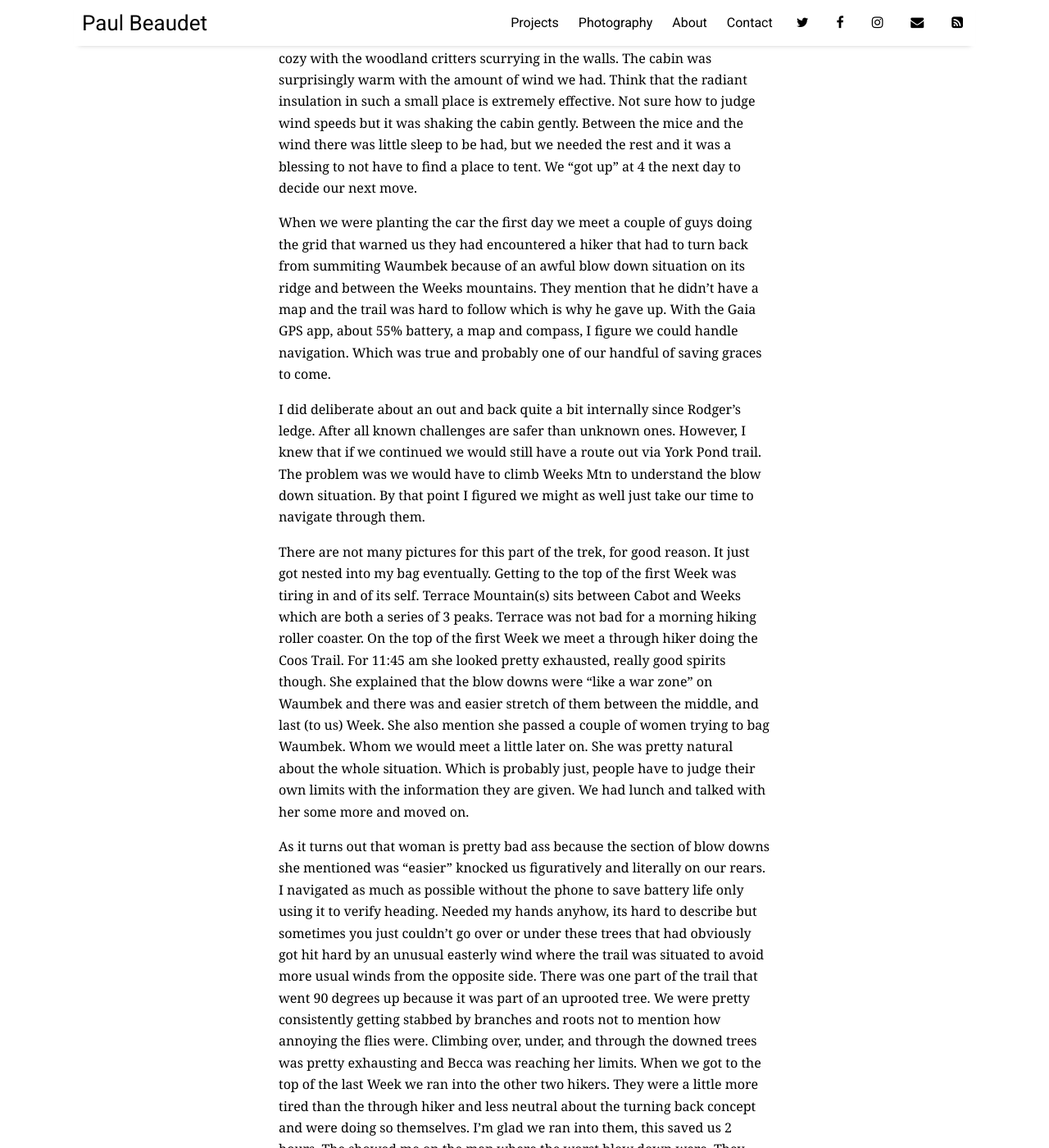
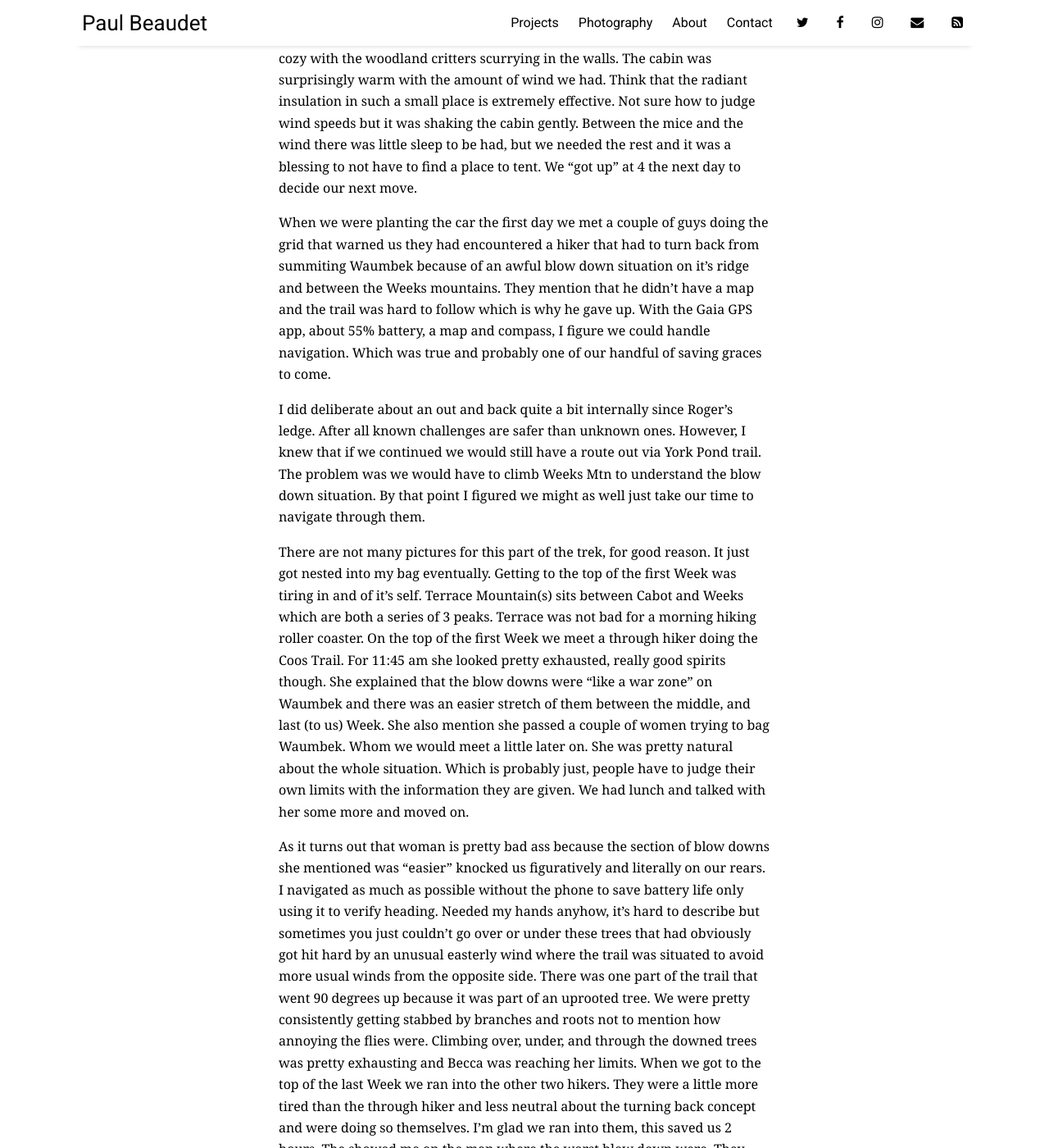
Before and after one commit to PaulBeaudet/paulbeaudet.github.io, a Jekyll site: the page built from _posts/2018-07-09-kilkenny-range.md, in a window 1280 px wide and 1400 px high, scrolled down 5313 px. Shown: the whole window at 82% size. Built offline with Jekyll 4.4.1, drawn with Linux system fonts in a browser that asks for light colours; nearby versions of some CDN libraries; some of the changed text lies outside the part shown.

Commit message:
Edits to kilkenny post

```diff
--- a/_posts/2018-07-09-kilkenny-range.md
+++ b/_posts/2018-07-09-kilkenny-range.md
@@ -23,11 +23,11 @@ The Hopyard trail cuts through the base of a box canyon. The moss and the ferns
 
 ![](/assets/img/hiking/kilkenny/P1140068.jpg)
 
-The trail is pretty rough in some of the lesser traveled areas on the way to Rodger's Ledge and Unknown Pond. There were occasional blow downs and climbing with larger packs wore on us a bit. Would have a picture from the top of Rodger's Ledge here but I was too busy realizing that book time was going to be wrong.
+The trail is pretty rough in some of the lesser traveled areas on the way to Roger's Ledge and Unknown Pond. There were occasional blow downs and climbing with larger packs wore on us a bit. Would have a picture from the top of Roger's Ledge here but I was too busy realizing that book time was going to be wrong.
 
 ![](/assets/img/hiking/kilkenny/P1140069.jpg)
 
-Before getting to Unknown Pone there is a maybe lesser known unnamed pond. Some of the bridge planks are breaking down into the water, but its still okay to pass.
+Before getting to Unknown Pone there is a maybe lesser known unnamed pond. Some of the bridge planks are breaking down into the water, but it's still okay to pass.
 
 ![](/assets/img/hiking/kilkenny/P1140071-1.jpg)
 
@@ -35,7 +35,7 @@ The pond was teeming with pollywogs.
 
 ![](/assets/img/hiking/kilkenny/P1140072-1.jpg)
 
-Of the 20+ miles of trail we encountered overgrown trails about 15% of the time. Personally I found the trail easy to follow despite this. There is supposed to be an ultra marathon on the ridge trail coming up. Makes me a bit uneasy that folks might not know what they are getting into. I guess if you have sensitive legs wear pants? Though maybe if you have sensitive legs you shouldn't try to run an ultra marathon through rough wilderness. Surprisingly we found no ticks on us, maybe its out of season or maybe since it was just hard enough for the skin to stay on the tick had the same issue.
+Of the 20+ miles of trail we encountered overgrown trails about 15% of the time. Personally I found the trail easy to follow despite this. There is supposed to be an ultra marathon on the Ridge Trail coming up. Makes me a bit uneasy that folks might not know what they are getting into. I guess if you have sensitive legs wear pants? Though maybe if you have sensitive legs you shouldn't try to run an ultra marathon through rough wilderness. Surprisingly we found no ticks on us, maybe it's out of season or maybe since it was just hard enough for the skin to stay on the tick had the same issue.
 
 ![](/assets/img/hiking/kilkenny/P1140073-1.jpg)
 
@@ -45,25 +45,25 @@ Our spirits lifted a bit in the stretch from Unknown Pond to Cabot which we got
 
 ![](/assets/img/hiking/kilkenny/P1140080.jpg)
 
-Sunrise the next day around 5. We stayed in the cabin that night which sleeps 8 if every set 2 people want to be cozy on the two sets of bunks inside. Its also cozy with the woodland critters scurrying in the walls. The cabin was surprisingly warm with the amount of wind we had. Think that the radiant insulation in such a small place is extremely effective. Not sure how to judge wind speeds but it was shaking the cabin gently. Between the mice and the wind there was little sleep to be had, but we needed the rest and it was a blessing to not have to find a place to tent. We "got up" at 4 the next day to decide our next move.
+Sunrise the next day around 5. We stayed in the cabin that night which sleeps 8 if every set 2 people want to be cozy on the two sets of bunks inside. It's also cozy with the woodland critters scurrying in the walls. The cabin was surprisingly warm with the amount of wind we had. Think that the radiant insulation in such a small place is extremely effective. Not sure how to judge wind speeds but it was shaking the cabin gently. Between the mice and the wind there was little sleep to be had, but we needed the rest and it was a blessing to not have to find a place to tent. We "got up" at 4 the next day to decide our next move.
 
-When we were planting the car the first day we meet a couple of guys doing the grid that warned us they had encountered a hiker that had to turn back from summiting Waumbek because of an awful blow down situation on its ridge and between the Weeks mountains. They mention that he didn't have a map and the trail was hard to follow which is why he gave up. With the Gaia GPS app, about 55% battery, a map and compass, I figure we could handle navigation. Which was true and probably one of our handful of saving graces to come.
+When we were planting the car the first day we met a couple of guys doing the grid that warned us they had encountered a hiker that had to turn back from summiting Waumbek because of an awful blow down situation on it's ridge and between the Weeks mountains. They mention that he didn't have a map and the trail was hard to follow which is why he gave up. With the Gaia GPS app, about 55% battery, a map and compass, I figure we could handle navigation. Which was true and probably one of our handful of saving graces to come.
 
-I did deliberate about an out and back quite a bit internally since Rodger's ledge. After all known challenges are safer than unknown ones. However, I knew that if we continued we would still have a route out via York Pond trail. The problem was we would have to climb Weeks Mtn to understand the blow down situation. By that point I figured we might as well just take our time to navigate through them.
+I did deliberate about an out and back quite a bit internally since Roger's ledge. After all known challenges are safer than unknown ones. However, I knew that if we continued we would still have a route out via York Pond trail. The problem was we would have to climb Weeks Mtn to understand the blow down situation. By that point I figured we might as well just take our time to navigate through them.
 
-There are not many pictures for this part of the trek, for good reason. It just got nested into my bag eventually. Getting to the top of the first Week was tiring in and of its self. Terrace Mountain(s) sits between Cabot and Weeks which are both a series of 3 peaks. Terrace was not bad for a morning hiking roller coaster. On the top of the first Week we meet a through hiker doing the Coos Trail. For 11:45 am she looked pretty exhausted, really good spirits though. She explained that the blow downs were "like a war zone" on Waumbek and there was and easier stretch of them between the middle, and last (to us) Week. She also mention she passed a couple of women trying to bag Waumbek. Whom we would meet a little later on. She was pretty natural about the whole situation. Which is probably just, people have to judge their own limits with the information they are given. We had lunch and talked with her some more and moved on.
+There are not many pictures for this part of the trek, for good reason. It just got nested into my bag eventually. Getting to the top of the first Week was tiring in and of it's self. Terrace Mountain(s) sits between Cabot and Weeks which are both a series of 3 peaks. Terrace was not bad for a morning hiking roller coaster. On the top of the first Week we meet a through hiker doing the Coos Trail. For 11:45 am she looked pretty exhausted, really good spirits though. She explained that the blow downs were "like a war zone" on Waumbek and there was an easier stretch of them between the middle, and last (to us) Week. She also mention she passed a couple of women trying to bag Waumbek. Whom we would meet a little later on. She was pretty natural about the whole situation. Which is probably just, people have to judge their own limits with the information they are given. We had lunch and talked with her some more and moved on.
 
-As it turns out that woman is pretty bad ass because the section of blow downs she mentioned was "easier" knocked us figuratively and literally on our rears. I navigated as much as possible without the phone to save battery life only using it to verify heading. Needed my hands anyhow, its hard to describe but sometimes you just couldn't go over or under these trees that had obviously got hit hard by an unusual easterly wind where the trail was situated to avoid more usual winds from the opposite side. There was one part of the trail that went 90 degrees up because it was part of an uprooted tree. We were pretty consistently getting stabbed by branches and roots not to mention how annoying the flies were. Climbing over, under, and through the downed trees was pretty exhausting and Becca was reaching her limits. When we got to the top of the last Week we ran into the other two hikers. They were a little more tired than the through hiker and less neutral about the turning back concept and were doing so themselves. I'm glad we ran into them, this saved us 2 hours. The showed me on the map where the worst blow down were. They also mentioned that they heard chainsaws in the distance before they turned around.
+As it turns out that woman is pretty bad ass because the section of blow downs she mentioned was "easier" knocked us figuratively and literally on our rears. I navigated as much as possible without the phone to save battery life only using it to verify heading. Needed my hands anyhow, it's hard to describe but sometimes you just couldn't go over or under these trees that had obviously got hit hard by an unusual easterly wind where the trail was situated to avoid more usual winds from the opposite side. There was one part of the trail that went 90 degrees up because it was part of an uprooted tree. We were pretty consistently getting stabbed by branches and roots not to mention how annoying the flies were. Climbing over, under, and through the downed trees was pretty exhausting and Becca was reaching her limits. When we got to the top of the last Week we ran into the other two hikers. They were a little more tired than the through hiker and less neutral about the turning back concept and were doing so themselves. I'm glad we ran into them, this saved us 2 hours. The showed me on the map where the worst blow down were. They also mentioned that they heard chainsaws in the distance before they turned around.
 
 We moved forward because we hardly had another option at this point. We were likely past our turn around time for going back through the mess we came through to get to York Pond. That and I had an idea to get past what was described as "A nuclear bomb had went off". If you look closely at our track for the second day you'll see that we bush whacked on a short stretch before the ridge line. The switchback we avoided was described as a trouble spot. Not that the bushwhack was a cake walk, Becca fell over on one part and had to be sorted out of some branches. She really does have a lot of endurance, was really pushing through at this point. Unfortunately we were about hit the blow downs on the ridge as well according to the other hikers.
 
 <iframe src='https://www.gaiagps.com/public/x8rRAcVGtU5quvGC8Ofxu9qV?embed=True' style='border:none; overflow-y: hidden; background-color:white; min-width: 320px; max-width:420px; width:100%; height: 420px;' scrolling='no' seamless='seamless'></iframe>
 
-As we reached the crest of the ridge I smelt the amazing smell of sawdust and knew that we had gotten extremely lucky. Barely believed it at first but, A trail crew had at least got to the point where we reconvened with the trail and cleared all the blow downs on the ridge line. Its at this point I knew we were going to get back at a some what reasonable time.
+As we reached the crest of the ridge I smelt the amazing smell of sawdust and knew that we had gotten extremely lucky. Barely believed it at first but, A trail crew had at least got to the point where we reconvened with the trail and cleared all the blow downs on the ridge line. It was at this point I knew we were going to get back at a some what reasonable time.
 
 ![](/assets/img/hiking/kilkenny/P1140085.jpg)
 
-Was time to get my camera back out and take in another moment and reminder of another trying hike. Looking towards King Ravine from this angle I'm not sure I would have ever done it had I realized the rate of vertical incline. King Ravine in that mountain sized gash between Mount Madison on the left and Mount Adams on the right. Believe it or not there is a trail that goes right up the inside of the headwall (Think its to the left). I wasn't exactly sure what that word meant before last year's ravine hike. It's pretty clear what it means from this angle. If you look closely you should also be able to make out the Madison Spring hut.
+Was time to get my camera back out and take in another moment and reminder of another trying hike. Looking towards King Ravine from this angle I'm not sure I would have ever done it had I realized the rate of vertical incline. King Ravine in that mountain sized gash between Mount Madison on the left and Mount Adams on the right. Believe it or not there is a trail that goes right up the inside of the headwall (Think it's to the left). I wasn't exactly sure what that word meant before last year's ravine hike. It's pretty clear what it means from this angle. If you look closely you should also be able to make out the Madison Spring hut.
 
 ![](/assets/img/hiking/kilkenny/P1140088-1.jpg)
 
```
Also changed, not shown: other parts of _posts/2018-07-09-kilkenny-range.md (+3 -3 lines).
